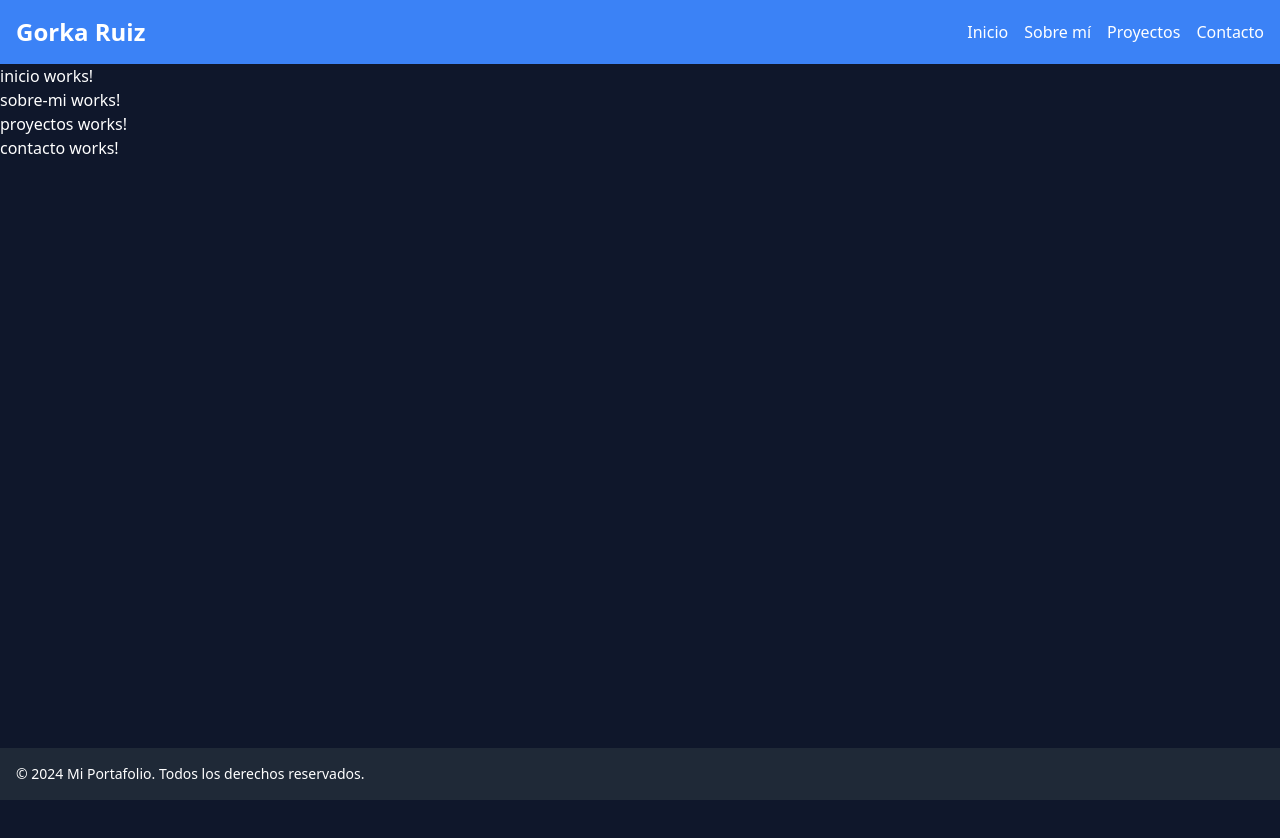
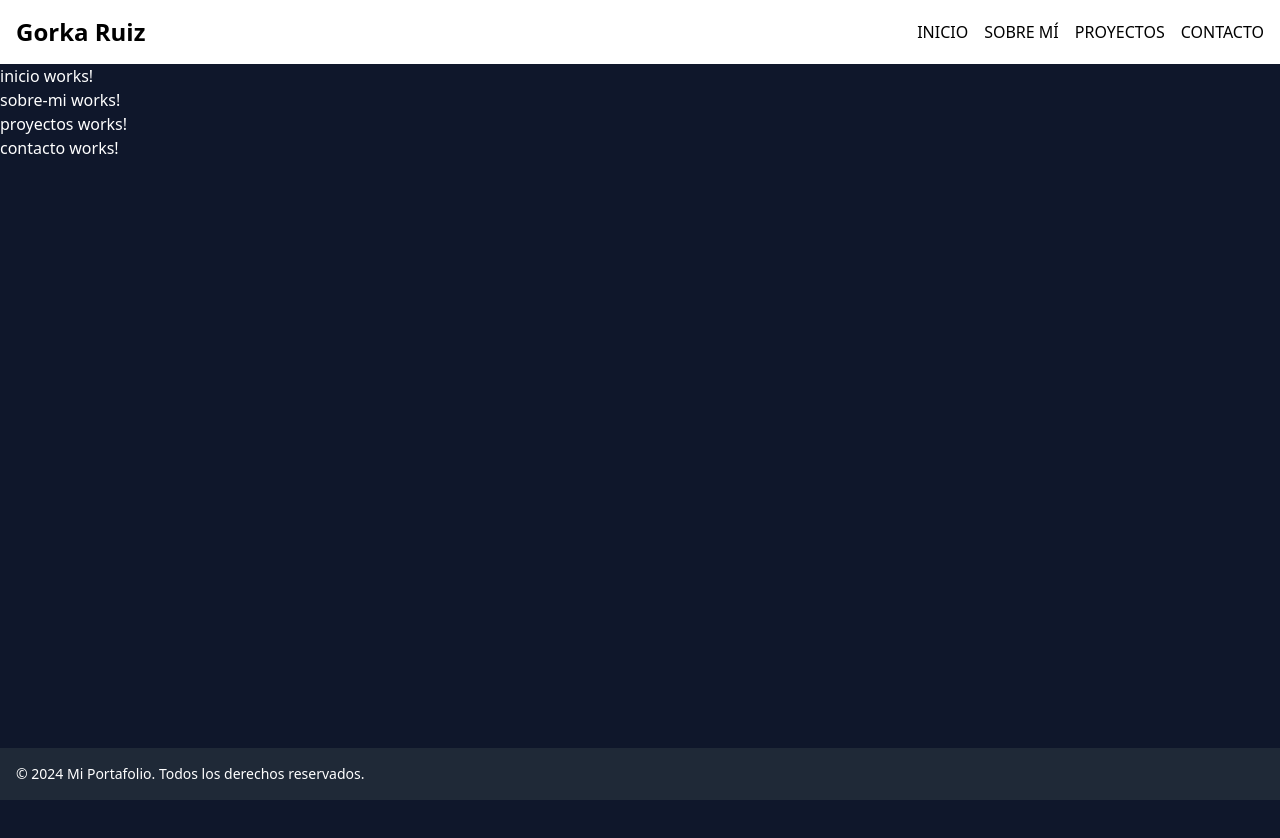
Before and after one commit to Gorka29/portfolio, an Angular app: page / in a window 1280 px wide. Shown: the top 838 px of the page. Built offline with nearby package versions, Linux system fonts and the light colour scheme.

Commit message:
Arreglos menu

```diff
--- a/src/app/header/header.component.html
+++ b/src/app/header/header.component.html
@@ -1,21 +1,21 @@
-<header class="bg-blue-500 p-4">
+<header class="bg-dark p-4">
   <nav class="container mx-auto flex justify-between items-center">
-    <h1 class="text-white text-2xl font-bold select-none">Gorka Ruiz</h1>
+    <h1 class="main-color text-2xl font-bold select-none">Gorka Ruiz</h1>
 
     <!-- Menú para pantallas grandes -->
     <ul class="hidden md:flex space-x-4">
-      <li><a href="#" class="text-white hover:text-gray-200">Inicio</a></li>
-      <li><a href="#" class="text-white hover:text-gray-200">Sobre mí</a></li>
-      <li><a href="#" class="text-white hover:text-gray-200">Proyectos</a></li>
-      <li><a href="#" class="text-white hover:text-gray-200">Contacto</a></li>
+      <li><a href="#" class="inicio uppercase main-color">Inicio</a></li>
+      <li><a href="#" class="sobre-mi uppercase main-color">Sobre mí</a></li>
+      <li><a href="#" class="proyectos uppercase main-color">Proyectos</a></li>
+      <li><a href="#" class="contacto uppercase main-color">Contacto</a></li>
     </ul>
 
     <!-- Botón de hamburguesa para móviles -->
-    <button class="md:hidden text-white relative w-6 h-6 flex items-center justify-center mr-2" (click)="toggleMenu()">
-      <svg xmlns="http://www.w3.org/2000/svg" class="h-6 w-6 absolute transition-all duration-300 ease-in-out" [ngClass]="{'opacity-0 rotate-90': menuAbierto, 'opacity-100 rotate-0': !menuAbierto}" fill="none" viewBox="0 0 24 24" stroke="currentColor">
+    <button class="md:hidden relative w-6 h-6 flex items-center justify-center mr-2" (click)="toggleMenu()">
+      <svg xmlns="http://www.w3.org/2000/svg" class="h-6 w-6 absolute transition-all duration-300 ease-in-out main-color" [ngClass]="{'opacity-0 rotate-90': menuAbierto, 'opacity-100 rotate-0': !menuAbierto}" fill="none" viewBox="0 0 24 24" stroke="currentColor">
         <path stroke-linecap="round" stroke-linejoin="round" stroke-width="2" d="M4 6h16M4 12h16M4 18h16" />
       </svg>
-      <svg xmlns="http://www.w3.org/2000/svg" class="h-6 w-6 absolute transition-all duration-300 ease-in-out" [ngClass]="{'opacity-100 rotate-0': menuAbierto, 'opacity-0 -rotate-90': !menuAbierto}" fill="none" viewBox="0 0 24 24" stroke="currentColor">
+      <svg xmlns="http://www.w3.org/2000/svg" class="h-6 w-6 absolute transition-all duration-300 ease-in-out main-color" [ngClass]="{'opacity-100 rotate-0': menuAbierto, 'opacity-0 -rotate-90': !menuAbierto}" fill="none" viewBox="0 0 24 24" stroke="currentColor">
         <path stroke-linecap="round" stroke-linejoin="round" stroke-width="2" d="M6 18L18 6M6 6l12 12" />
       </svg>
     </button>
@@ -24,10 +24,10 @@
   <!-- Menú móvil -->
   <div class="md:hidden" [ngClass]="{'hidden': !menuAbierto}">
     <ul class="mt-2 p-2 space-y-2">
-      <li><a href="#" class="block text-white hover:text-gray-200 py-1">Inicio</a></li>
-      <li><a href="#" class="block text-white hover:text-gray-200 py-1">Proyectos</a></li>
-      <li><a href="#" class="block text-white hover:text-gray-200 py-1">Sobre mí</a></li>
-      <li><a href="#" class="block text-white hover:text-gray-200 py-1">Contacto</a></li>
+      <li><a href="#" class="block main-color inicio uppercase py-1 font-roboto text-base">Inicio</a></li>
+      <li><a href="#" class="block main-color sobre-mi uppercase py-1 font-roboto text-base">Proyectos</a></li>
+      <li><a href="#" class="block main-color proyectos uppercase py-1 font-roboto text-base">Sobre mí</a></li>
+      <li><a href="#" class="block main-color contacto uppercase py-1 font-roboto text-base">Contacto</a></li>
     </ul>
   </div>
 </header>
--- a/src/app/header/header.component.scss
+++ b/src/app/header/header.component.scss
@@ -0,0 +1,6 @@
+$main-color: #0F172B;
+$main-color-hover: #182545;
+
+.inicio:hover, .sobre-mi:hover, .proyectos:hover, .contacto:hover {
+  color: $main-color-hover;
+}
--- a/tailwind.config.js
+++ b/tailwind.config.js
@@ -1,10 +1,19 @@
 /** @type {import('tailwindcss').Config} */
-  module.exports = {
+module.exports = {
   content: [
     "./src/**/*.{html,ts}",
   ],
   theme: {
-    extend: {},
+    extend: {
+      colors: {
+
+      },
+    },
+  },
+  variants: {
+    extend: {
+      textColor: ['hover'],
+    },
   },
   plugins: [],
 }
```
Also changed, not shown: styles.css (added).
